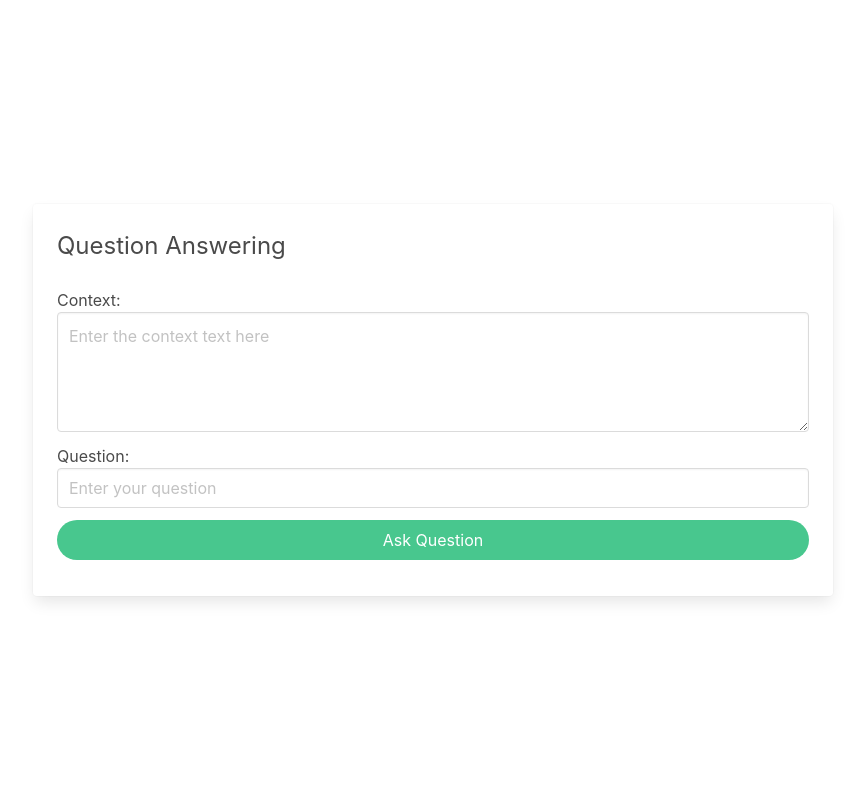
After one commit to ileniTudor/trainSaveEvaluateModel, a Flask app: template deploy/flask_app_llm/templates/home.html in a window 1280 px wide. The commit adds this page. Shown: the whole page, without its empty margins (207-1072 px from the left). Run offline with Flask 3, Linux system fonts and the light colour scheme; the template is opened without the code that fills it, so the values that code supplies are empty; some libraries are stand-ins or nearby versions.

Commit message:
update deploy on dl and llm

```diff
--- /dev/null
+++ b/deploy/flask_app_llm/templates/home.html
@@ -0,0 +1,90 @@
+<!DOCTYPE html>
+<html lang="en">
+<head>
+    <style>
+        body {
+            display: flex;
+            justify-content: center;
+            align-items: center;
+            height: 100vh;
+            margin: 0;
+        }
+    </style>
+
+    <meta charset="utf-8">
+	<meta name="viewport" content="width=device-width, initial-scale=1.0">
+	<title>Questins</title>
+	<link rel="stylesheet" href="https://cdnjs.cloudflare.com/ajax/libs/bulma/0.9.0/css/bulma.min.css">
+	<link href="https://fonts.googleapis.com/icon?family=Material+Icons" rel="stylesheet">
+    <script src="https://ajax.googleapis.com/ajax/libs/jquery/1.9.1/jquery.min.js"></script>
+
+
+    <title>Questins</title>
+     <script>
+         $(document).ready( function() {
+            $('#submit').click(function() {
+               var formdata = {
+                   "a0": $("#a0").val(), // context
+                   "a1": $("#a1").val()  // query
+               }
+               $.ajax({
+                    type: 'POST',
+                    contentType: 'application/json',
+                    data: JSON.stringify(formdata),
+                    dataType: 'json',
+                    url: 'http://127.0.0.1:5000/predict',
+                    success: function (e) {
+                        console.log("success",e.predicted_answer);
+                        $("#response").html(e.predicted_answer);
+                        $("#answer-field").show();
+                        $("#answer-field").css('color', 'green').show();
+                    },
+                    error: function(error) {
+                        console.log(error);
+                        $("#response").html(error.responseText);
+                        $("#answer-field").css('color', 'red').show();
+                    }
+                });
+            });
+         });
+    </script>
+</head>
+    <body>
+        <div >
+            <div class="card" style="width: 800px">
+            <div class="card-content">
+                <div class="media">
+                    <div class="is-size-4 has-text-centered">Question Answering</div>
+                </div>
+                <div class="content">
+
+                <div class="field">
+                    <p class="control">
+                        <label>Context:</label>
+                        <textarea class="textarea" id="a0" rows="4" placeholder="Enter the context text here"></textarea>
+                    </p>
+                </div>
+
+                <div class="field">
+                    <p class="control">
+                        <label>Question:</label>
+                        <input class="input" type="text" placeholder="Enter your question" id="a1">
+                    </p>
+                </div>
+
+                <div class="field">
+                    <button id="submit" class="button is-fullwidth is-rounded is-success">Ask Question</button>
+                </div>
+
+                <div class="field" style="display: none;" id="answer-field">
+                    <p class="control">
+                        <label>Response:</label>
+                        <div id="response" class="box"></div>
+                    </p>
+                </div>
+                </div>
+                </div>
+            </div>
+        </div>
+    </body>
+</html>
```
Also changed, not shown: deploy/flask_app_DL/templates/index.html (+43 -5 lines), deploy/flask_app_llm/app.py (added, +61 -0 lines), deploy/flask_app_llm/requirements.txt (added, +7 -0 lines), 1 other file.
